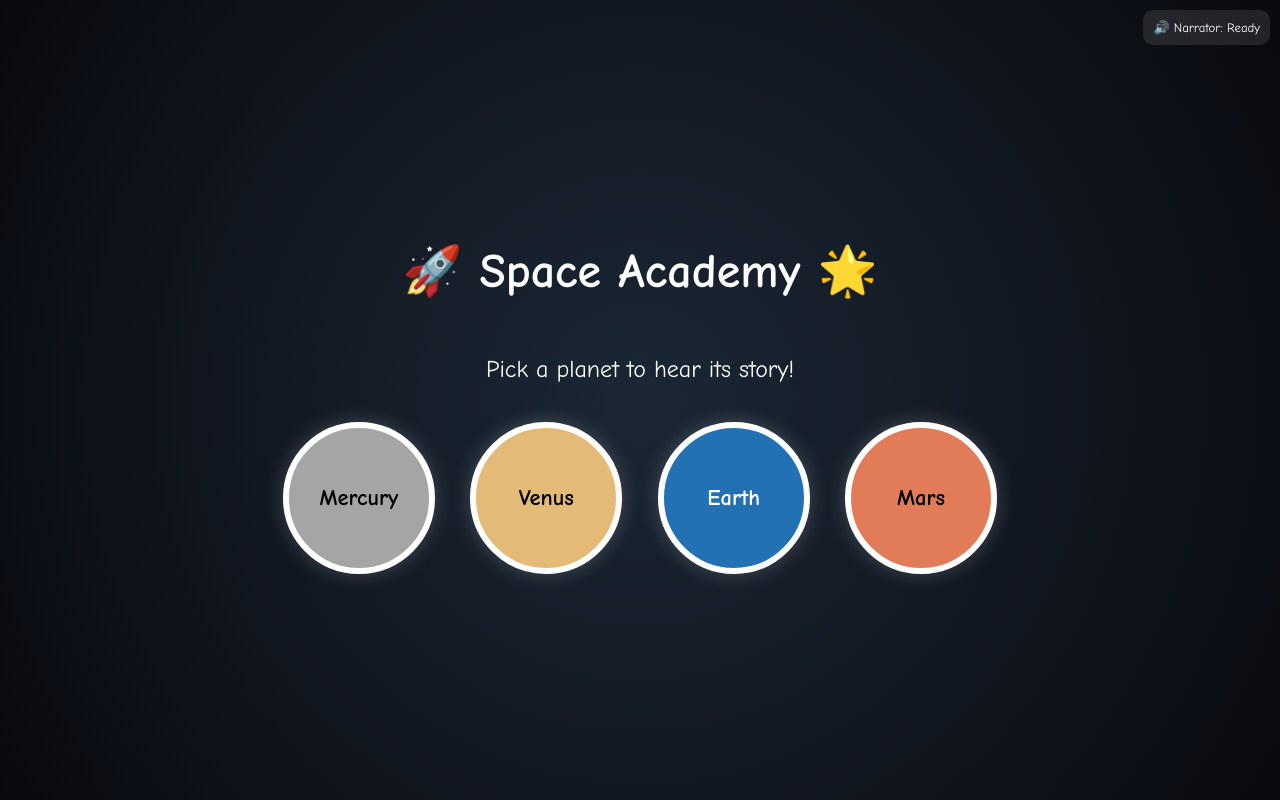
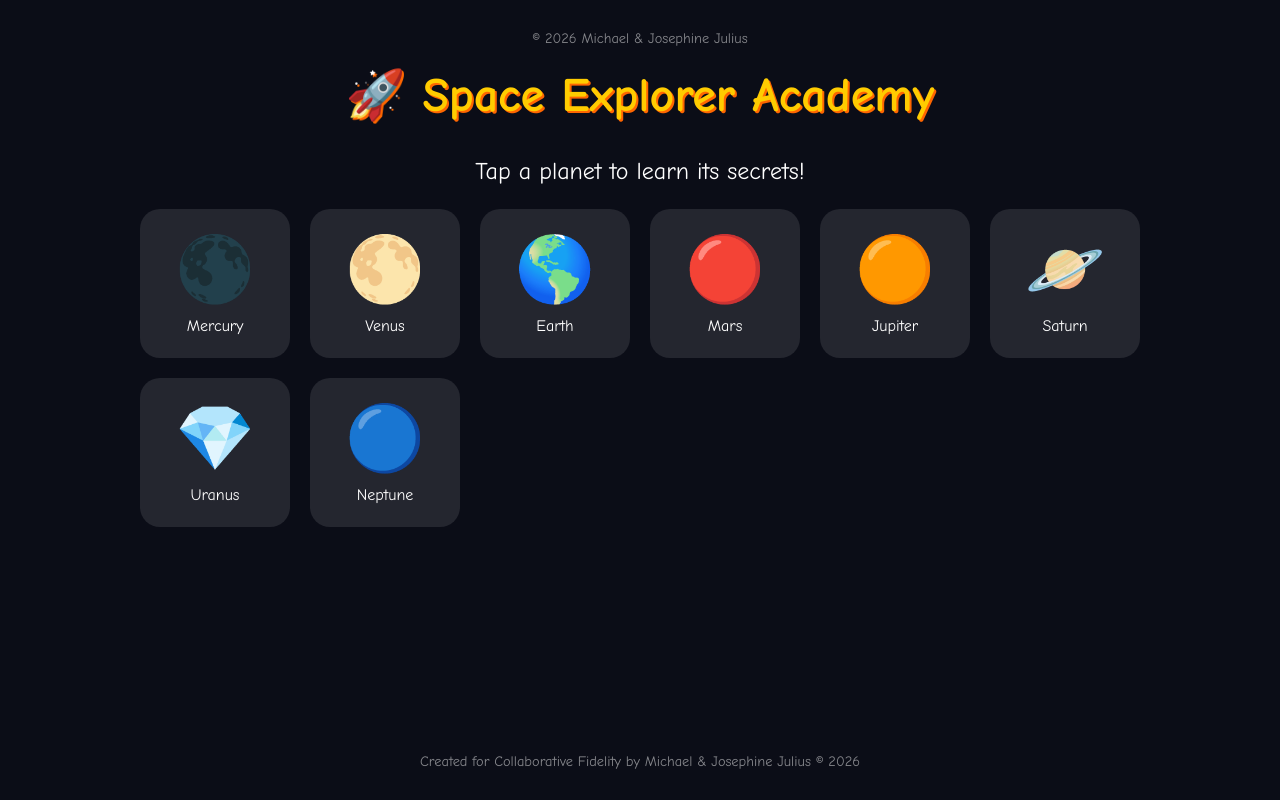
Before and after one commit to michaeljulius-FC/solar-system-explorer, a plain HTML site: page index.html in a window 1280 px wide. Drawn offline with Linux system fonts and the light colour scheme.

Commit message:
Update index.html
Just Planets

```diff
--- a/index.html
+++ b/index.html
@@ -11,144 +11,162 @@
             font-family: 'Comic Sans MS', 'Chalkboard SE', sans-serif;
             text-align: center;
             margin: 0;
-            overflow-x: hidden;
+            padding: 0;
+            display: flex;
+            flex-direction: column;
+            min-height: 100vh;
         }
 
-        #title-screen {
-            height: 100vh;
-            display: flex;
-            flex-direction: column;
-            justify-content: center;
-            align-items: center;
-            background: radial-gradient(circle, #1b2735 0%, #090a0f 100%);
+        /* Copyright Styling */
+        .copyright-text {
+            font-size: 0.9rem;
+            color: rgba(255, 255, 255, 0.5);
+            padding: 10px;
         }
 
-        /* Large, colorful buttons for small hands */
-        .planet-button {
-            width: 140px;
-            height: 140px;
-            border-radius: 50%;
-            border: 6px solid white;
-            margin: 15px;
+        header { padding: 20px 10px 0 10px; }
+        footer { margin-top: auto; padding: 20px; }
+
+        h1 { font-size: 3rem; color: #ffcc00; text-shadow: 2px 2px #ff6600; margin: 10px 0; }
+
+        .planet-grid {
+            display: grid;
+            grid-template-columns: repeat(auto-fit, minmax(150px, 1fr));
+            gap: 20px;
+            max-width: 1000px;
+            margin: 20px auto;
+            padding: 0 20px;
+        }
+
+        .planet-card {
+            background: rgba(255, 255, 255, 0.1);
+            border-radius: 20px;
+            padding: 20px;
             cursor: pointer;
             transition: transform 0.3s;
-            font-weight: bold;
-            display: inline-flex;
-            justify-content: center;
-            align-items: center;
-            font-size: 1.4rem;
-            color: black;
-            box-shadow: 0 0 20px rgba(255,255,255,0.2);
+            border: 3px solid transparent;
         }
 
-        .planet-button:hover { transform: scale(1.1) rotate(5deg); }
+        .planet-card:hover {
+            transform: scale(1.1);
+            border-color: #ffcc00;
+            background: rgba(255, 255, 255, 0.2);
+        }
 
-        #mercury { background-color: #A5A5A5; }
-        #venus { background-color: #E3BB76; }
-        #earth { background-color: #2271B3; color: white; }
-        #mars { background-color: #E27B58; }
+        .planet-icon { font-size: 4rem; display: block; margin-bottom: 10px; }
 
+        /* Full Screen Info View */
         #info-panel {
             display: none;
+            position: fixed;
+            top: 0; left: 0; width: 100%; height: 100%;
+            background: #0b0d17;
             padding: 40px;
-            min-height: 100vh;
-            background: #0b0d17;
+            box-sizing: border-box;
+            z-index: 10;
+        }
+
+        .fact-box {
+            background: white;
+            color: black;
+            border-radius: 30px;
+            padding: 30px;
+            display: inline-block;
+            text-align: left;
+            font-size: 1.8rem;
+            max-width: 600px;
+            box-shadow: 0 10px 30px rgba(0,0,0,0.5);
         }
 
         .back-btn {
-            padding: 20px 40px;
-            font-size: 1.8rem;
+            margin-top: 30px;
+            padding: 20px 50px;
+            font-size: 2rem;
             background: #ffcc00;
             border: none;
-            border-radius: 20px;
+            border-radius: 50px;
             cursor: pointer;
-            margin-top: 30px;
-            color: #000;
-        }
-
-        .narrator-status {
-            position: fixed;
-            top: 10px;
-            right: 10px;
-            background: rgba(255,255,255,0.1);
-            padding: 10px;
-            border-radius: 10px;
-            font-size: 0.8rem;
+            font-weight: bold;
         }
     </style>
 </head>
 <body>
 
-    <div class="narrator-status">🔊 Narrator: Ready</div>
+    <header>
+        <div class="copyright-text">© 2026 Michael & Josephine Julius</div>
+        <h1>🚀 Space Explorer Academy</h1>
+    </header>
 
-    <div id="title-screen">
-        <h1 style="font-size: 3rem;">🚀 Space Academy 🌟</h1>
-        <p style="font-size: 1.5rem;">Pick a planet to hear its story!</p>
+    <div id="main-menu">
+        <p style="font-size: 1.5rem;">Tap a planet to learn its secrets!</p>
 
-        <div id="planet-list">
-            <div class="planet-button" id="mercury" onclick="speakAndShow('Mercury', 'Solid Rock', 'Very Small', 'It is the closest planet to the Sun!')">Mercury</div>
-            <div class="planet-button" id="venus" onclick="speakAndShow('Venus', 'Solid Rock', 'Same as Earth', 'It is the hottest planet of them all!')">Venus</div>
-            <div class="planet-button" id="earth" onclick="speakAndShow('Earth', 'Solid and Water', 'Medium', 'This is our home! It has the only air we can breathe.')">Earth</div>
-            <div class="planet-button" id="mars" onclick="speakAndShow('Mars', 'Solid Rock', 'Small', 'It is known as the Red Planet.')">Mars</div>
+        <div class="planet-grid">
+            <div class="planet-card" onclick="openPlanet('Mercury', '🪨 Solid Rock', 'Smallest', 'I am the closest to the Sun and very fast!', 'Mercury')">
+                <span class="planet-icon">🌑</span> Mercury
+            </div>
+            <div class="planet-card" onclick="openPlanet('Venus', '🪨 Solid Rock', 'Medium', 'I am the hottest planet! I shine very bright.', 'Venus')">
+                <span class="planet-icon">🌕</span> Venus
+            </div>
+            <div class="planet-card" onclick="openPlanet('Earth', '🌍 Solid & Water', 'Medium', 'This is home! It has air to breathe and water to drink.', 'Earth')">
+                <span class="planet-icon">🌎</span> Earth
+            </div>
+            <div class="planet-card" onclick="openPlanet('Mars', '🪨 Solid Rock', 'Small', 'I am the Red Planet! I have big volcanoes.', 'Mars')">
+                <span class="planet-icon">🔴</span> Mars
+            </div>
+            <div class="planet-card" onclick="openPlanet('Jupiter', '☁️ Gas Giant', 'HUGE', 'I am the biggest planet of all! I have a Giant Red Spot.', 'Jupiter')">
+                <span class="planet-icon">🟠</span> Jupiter
+            </div>
+            <div class="planet-card" onclick="openPlanet('Saturn', '☁️ Gas Giant', 'Big', 'I have beautiful rings made of ice and dust.', 'Saturn')">
+                <span class="planet-icon">🪐</span> Saturn
+            </div>
+            <div class="planet-card" onclick="openPlanet('Uranus', '🧊 Ice Giant', 'Big', 'I am a very cold blue planet and I spin sideways!', 'Uranus')">
+                <span class="planet-icon">💎</span> Uranus
+            </div>
+            <div class="planet-card" onclick="openPlanet('Neptune', '🧊 Ice Giant', 'Big', 'I am the farthest planet from the Sun. It is very windy here!', 'Neptune')">
+                <span class="planet-icon">🔵</span> Neptune
+            </div>
         </div>
     </div>
 
     <div id="info-panel">
-        <h1 id="planet-name" style="font-size: 4rem; color: #ffcc00;">Name</h1>
-        <div style="font-size: 2rem; background: rgba(255,255,255,0.1); padding: 30px; border-radius: 30px; display: inline-block;">
-            <p>🪨 <strong>State:</strong> <span id="planet-state"></span></p>
-            <p>📏 <strong>Size:</strong> <span id="planet-size"></span></p>
-            <p>✨ <strong>Fun Fact:</strong> <br><span id="planet-dist"></span></p>
+        <h1 id="p-name">Planet</h1>
+        <div class="fact-box">
+            <p><strong>Made of:</strong> <span id="p-state"></span></p>
+            <p><strong>Size:</strong> <span id="p-size"></span></p>
+            <p><strong>Story:</strong> <span id="p-fact"></span></p>
         </div>
         <br>
-        <button class="back-btn" onclick="goBack()">⬅ Go Back</button>
+        <button class="back-btn" onclick="closePlanet()">⬅ Go Back</button>
     </div>
 
+    <footer>
+        <div class="copyright-text">Created for Collaborative Fidelity by Michael & Josephine Julius © 2026</div>
+    </footer>
+
     <script>
-        // The Narrator Logic
         const synth = window.speechSynthesis;
 
-        function speakAndShow(name, state, size, fact) {
-            // 1. Update the Screen
-            document.getElementById('title-screen').style.display = 'none';
+        function openPlanet(name, state, size, fact) {
+            document.getElementById('main-menu').style.display = 'none';
             document.getElementById('info-panel').style.display = 'block';
 
-            document.getElementById('planet-name').innerText = name;
-            document.getElementById('planet-state').innerText = state;
-            document.getElementById('planet-size').innerText = size;
-            document.getElementById('planet-dist').innerText = fact;
+            document.getElementById('p-name').innerText = name;
+            document.getElementById('p-state').innerText = state;
+            document.getElementById('p-size').innerText = size;
+            document.getElementById('p-fact').innerText = fact;
 
-            // 2. The Narrator Speaks
-            // Stop any current talking first
             synth.cancel();
-
-            const intro = new SpeechSynthesisUtterance(`Welcome to ${name}!`);
-            const details = new SpeechSynthesisUtterance(`It is made of ${state}. In size, it is ${size}. Here is a fun fact: ${fact}`);
-
-            // Make the voice sound a bit friendlier (slower and slightly higher pitch)
-            intro.rate = 0.9;
-            details.rate = 0.9;
-            intro.pitch = 1.2;
-            details.pitch = 1.2;
-
-            synth.speak(intro);
-            synth.speak(details);
+            const talk = new SpeechSynthesisUtterance(`${name}. It is made of ${state}. Its size is ${size}. ${fact}`);
+            talk.rate = 0.85;
+            talk.pitch = 1.1;
+            synth.speak(talk);
         }
 
-        function goBack() {
-            synth.cancel(); // Stop talking if we leave the page
-            document.getElementById('title-screen').style.display = 'flex';
+        function closePlanet() {
+            synth.cancel();
+            document.getElementById('main-menu').style.display = 'block';
             document.getElementById('info-panel').style.display = 'none';
         }
-
-        // Friendly greeting when she first opens the app
-        window.onload = () => {
-            const welcome = new SpeechSynthesisUtterance("Hello Space Explorer! Pick a planet to begin!");
-            welcome.rate = 0.9;
-            welcome.pitch = 1.1;
-            // Most browsers require a click before they will play sound,
-            // so this might play after her first interaction.
-        };
     </script>
 </body>
 </html>
```
